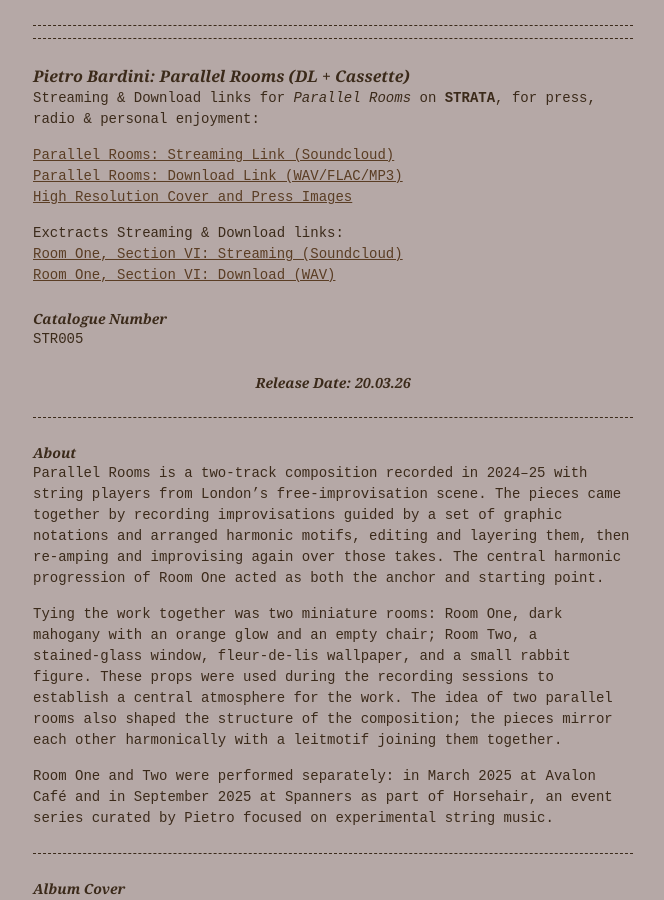
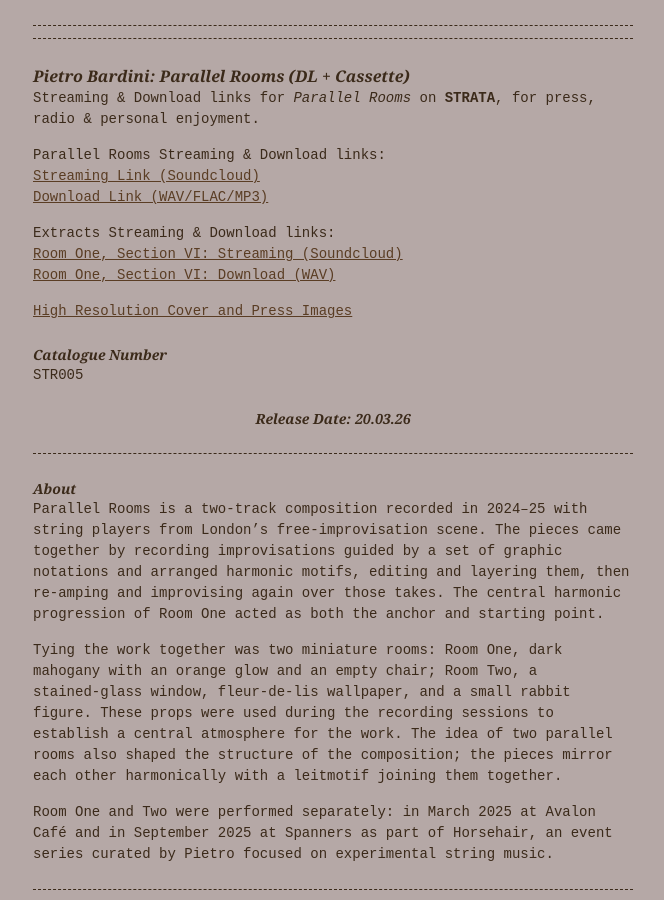
Before and after one commit to StrataEdition/Parallel-Rooms-EPK, a Jekyll site: the page built from index.md, in a window 1280 px wide and 900 px high. Shown: the whole window, without its empty margins (307-971 px from the left). Built offline with Jekyll 4.4.1, drawn with Linux system fonts in a browser that asks for light colours.

Commit message:
Update index.md

```diff
--- a/index.md
+++ b/index.md
@@ -6,15 +6,17 @@ layout: home
 
 # Pietro Bardini: Parallel Rooms (DL + Cassette)
 
-Streaming & Download links for *Parallel Rooms* on **STRATA**, for press, radio & personal enjoyment:
+Streaming & Download links for *Parallel Rooms* on **STRATA**, for press, radio & personal enjoyment.
 
-[Parallel Rooms: Streaming Link (Soundcloud)](https://on.soundcloud.com/H50E7WqAVwi2LTlcQp)
-[Parallel Rooms: Download Link (WAV/FLAC/MP3)](https://drive.google.com/drive/folders/15klp8l0k-TZLjLUShbI602ow3husWpFv?usp=sharing)
-[High Resolution Cover and Press Images](https://drive.google.com/drive/folders/1ivVso4xzNYkMibSBkzIoAC6bd3-ZfS_8?usp=sharing)
+Parallel Rooms Streaming & Download links:
+[Streaming Link (Soundcloud)](https://on.soundcloud.com/H50E7WqAVwi2LTlcQp)
+[Download Link (WAV/FLAC/MP3)](https://drive.google.com/drive/folders/15klp8l0k-TZLjLUShbI602ow3husWpFv?usp=sharing)
 
-Exctracts Streaming & Download links:
+Extracts Streaming & Download links:
 [Room One, Section VI: Streaming (Soundcloud)](https://on.soundcloud.com/eQAQo9IR0W7old0RIZ)
 [Room One, Section VI: Download (WAV)](https://drive.google.com/drive/folders/1VC4XlvpI9jY1xgCPXA4gmI0_Dj_7ZOb4?usp=drive_link)
+
+[High Resolution Cover and Press Images](https://drive.google.com/drive/folders/1ivVso4xzNYkMibSBkzIoAC6bd3-ZfS_8?usp=sharing)
 
 
 ## Catalogue Number
```
